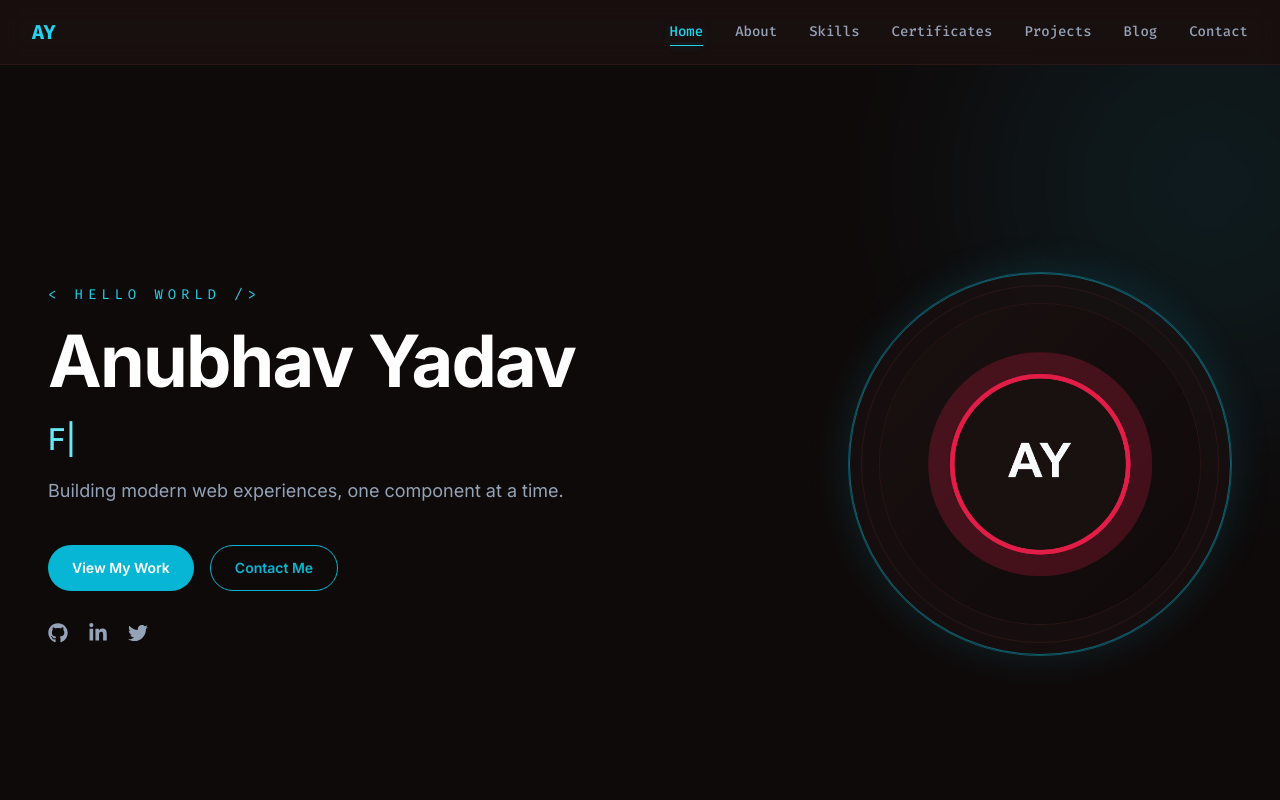
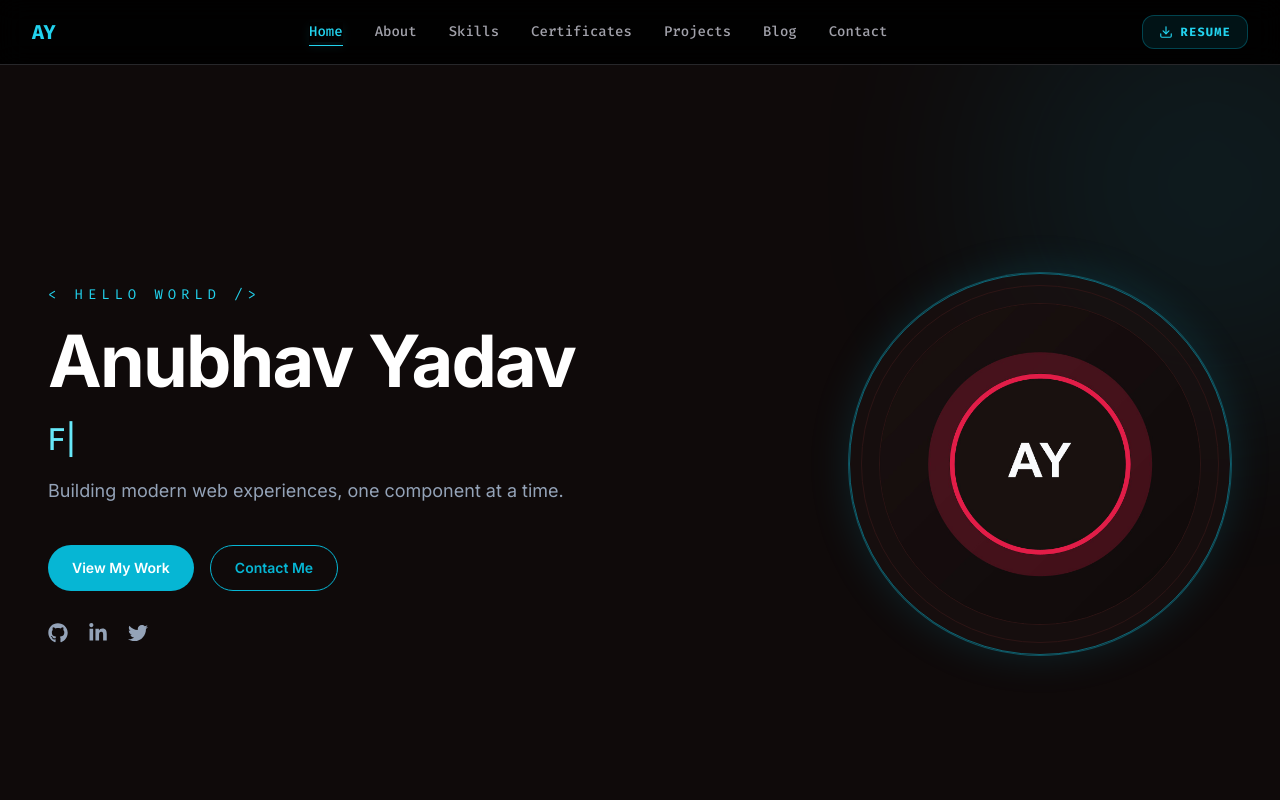
Before and after one commit to anubhavy-05/My-Portfolio, a Next.js app: page / in a window 1280 px wide. Shown: the top 800 px of the page. Built offline with nearby package versions, Linux system fonts and the light colour scheme.

Commit message:
insert resume section in navbar

```diff
--- a/components/Navbar.tsx
+++ b/components/Navbar.tsx
@@ -5,7 +5,7 @@ import type { Route } from "next";
 import { useEffect, useState } from "react";
 import { usePathname } from "next/navigation";
 import { AnimatePresence, motion } from "framer-motion";
-import { Menu, X } from "lucide-react";
+import { Menu, X, Download } from "lucide-react";
 
 export const NAVBAR_HEIGHT = 64;
 
@@ -14,6 +14,7 @@ type NavItem = {
   href: Route;
 };
 
+// Yahan maine 'Contact' ko wapas add kar diya hai!
 const navItems: NavItem[] = [
   { label: "Home", href: "/" as Route },
   { label: "About", href: "/about" as Route },
@@ -30,19 +31,13 @@ const dropdownVariants = {
     opacity: 1,
     y: 0,
     height: "auto",
-    transition: {
-      duration: 0.2,
-      ease: [0.22, 1, 0.36, 1]
-    }
+    transition: { duration: 0.2, ease: [0.22, 1, 0.36, 1] }
   },
   exit: {
     opacity: 0,
     y: -8,
     height: 0,
-    transition: {
-      duration: 0.16,
-      ease: [0.4, 0, 1, 1]
-    }
+    transition: { duration: 0.16, ease: [0.4, 0, 1, 1] }
   }
 } as const;
 
@@ -57,32 +52,29 @@ export default function Navbar() {
   const isActive = (href: Route) => pathname === href;
 
   return (
-    <header className="fixed inset-x-0 top-0 z-50 border-b border-border bg-surface/90 backdrop-blur-md">
+    <header className="fixed inset-x-0 top-0 z-50 border-b border-zinc-800 bg-black/90 backdrop-blur-md">
       <div className="mx-auto flex h-16 max-w-7xl items-center justify-between px-4 sm:px-6 lg:px-8">
 
-        {/* Logo 'AY' Color & Shadow Updated to Cyan */}
+        {/* Logo */}
         <Link
           href="/"
           className="font-mono text-xl font-bold tracking-tight text-cyan-400 transition duration-300 hover:shadow-[0_0_15px_rgba(6,182,212,0.5)]"
-          aria-label="Go to home page"
         >
           AY
         </Link>
 
-        <nav className="hidden items-center gap-8 md:flex" aria-label="Primary navigation">
+        {/* Desktop Navigation Links */}
+        <nav className="hidden md:flex items-center gap-6 lg:gap-8">
           {navItems.map((item) => {
             const active = isActive(item.href);
-
             return (
               <Link
                 key={item.label}
                 href={item.href}
                 className={[
                   "relative text-sm font-medium transition duration-300",
-                  // Active state underline & text color updated to Cyan
-                  active ? "text-cyan-400 after:absolute after:left-0 after:-bottom-1 after:h-px after:w-full after:bg-cyan-400 shadow-[0_4px_10px_rgba(6,182,212,0.1)]" : "text-muted hover:text-cyan-300"
+                  active ? "text-cyan-400 after:absolute after:left-0 after:-bottom-1 after:h-px after:w-full after:bg-cyan-400 shadow-[0_4px_10px_rgba(6,182,212,0.1)]" : "text-zinc-400 hover:text-cyan-300"
                 ].join(" ")}
-                aria-current={active ? "page" : undefined}
               >
                 {item.label}
               </Link>
@@ -90,18 +82,28 @@ export default function Navbar() {
           })}
         </nav>
 
-        {/* Mobile Menu Icon Hover Color Updated to Cyan */}
+        {/* Desktop Resume Button */}
+        <div className="hidden md:flex items-center">
+          <a
+            href="/Anubhav_Yadav_Resume.pdf"
+            download="Anubhav_Yadav_Resume.pdf"
+            className="flex items-center gap-2 rounded-xl bg-cyan-500/10 border border-cyan-500/30 px-4 py-2 text-xs font-bold uppercase tracking-widest text-cyan-400 transition-all hover:bg-cyan-500 hover:text-black hover:shadow-[0_0_15px_rgba(6,182,212,0.4)]"
+          >
+            <Download size={14} /> Resume
+          </a>
+        </div>
+
+        {/* Mobile Menu Icon */}
         <button
           type="button"
           onClick={() => setIsMenuOpen((value) => !value)}
-          className="inline-flex items-center justify-center rounded-full border border-border bg-background/50 p-2 text-white transition duration-300 hover:border-cyan-400/50 hover:text-cyan-400 md:hidden"
-          aria-expanded={isMenuOpen}
-          aria-label={isMenuOpen ? "Close navigation menu" : "Open navigation menu"}
+          className="inline-flex items-center justify-center rounded-full border border-zinc-800 bg-zinc-900/50 p-2 text-white transition duration-300 hover:border-cyan-400/50 hover:text-cyan-400 md:hidden"
         >
           {isMenuOpen ? <X className="h-5 w-5" /> : <Menu className="h-5 w-5" />}
         </button>
       </div>
 
+      {/* Mobile Dropdown Menu */}
       <AnimatePresence>
         {isMenuOpen ? (
           <motion.div
@@ -109,12 +111,11 @@ export default function Navbar() {
             animate="visible"
             exit="exit"
             variants={dropdownVariants}
-            className="absolute inset-x-0 top-full overflow-hidden border-b border-border bg-surface/95 md:hidden"
+            className="absolute inset-x-0 top-full overflow-hidden border-b border-zinc-800 bg-black/95 md:hidden"
           >
             <div className="mx-auto flex max-w-7xl flex-col gap-2 px-4 py-4 sm:px-6">
               {navItems.map((item) => {
                 const active = isActive(item.href);
-
                 return (
                   <Link
                     key={item.label}
@@ -122,15 +123,23 @@ export default function Navbar() {
                     onClick={() => setIsMenuOpen(false)}
                     className={[
                       "rounded-2xl px-4 py-3 text-sm font-medium transition duration-300",
-                      // Mobile Active menu item color updated to Cyan
-                      active ? "bg-cyan-900/30 text-cyan-400" : "text-muted hover:bg-background/50 hover:text-cyan-300"
+                      active ? "bg-cyan-900/30 text-cyan-400" : "text-zinc-400 hover:bg-zinc-900 hover:text-cyan-300"
                     ].join(" ")}
-                    aria-current={active ? "page" : undefined}
                   >
                     {item.label}
                   </Link>
                 );
               })}
+
+              {/* Mobile Resume Button */}
+              <a
+                href="/Anubhav_Yadav_Resume.pdf"
+                download="Anubhav_Yadav_Resume.pdf"
+                onClick={() => setIsMenuOpen(false)}
+                className="mt-2 flex items-center justify-center gap-2 rounded-2xl bg-cyan-500 px-4 py-3 text-sm font-bold text-black transition-all hover:bg-cyan-400"
+              >
+                <Download size={16} /> Download Resume
+              </a>
             </div>
           </motion.div>
         ) : null}
```
